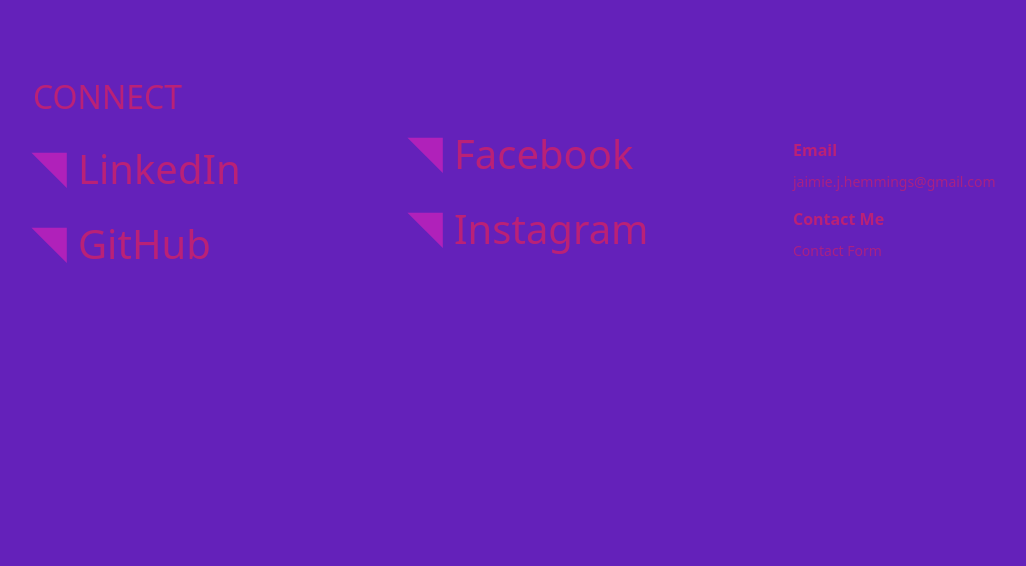
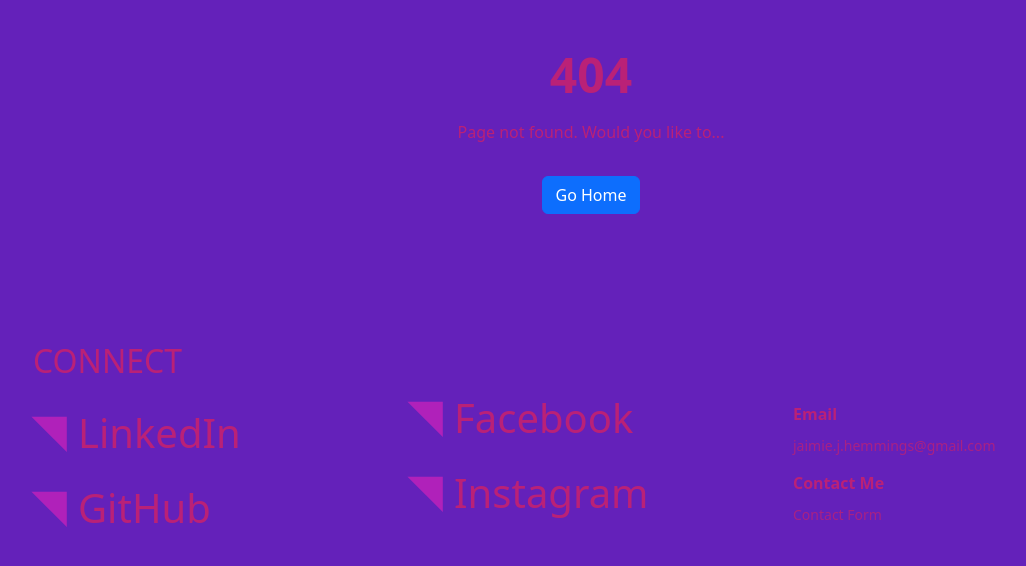
Before and after one commit to LidiaMorejudo/spanresources, a Python web app: template spanresources/templates/404.html in a window 1280 px wide. Shown: the part 58-624 px from the top of the page, without its empty margins (49-1075 px from the left). Run offline with Jinja, Linux system fonts and the light colour scheme; the template is opened without the code that fills it: most values are stand-ins (such as "Sample title", 1, 10 or a date in 2020).

Commit message:
Adding code in 404 so message come up when a 404 error comes up

```diff
--- a/spanresources/templates/404.html
+++ b/spanresources/templates/404.html
@@ -1,3 +1,14 @@
 {% extends "base.html" %} {% block content %}
-
+<section>
+  <div class="container mt-5 text-center">
+    <div class="row">
+      <div class="col-12">
+        <h1 class="display-5 fw-bold mb-3">404</h1>
+        <p>Page not found. Would you like to...</p>
+        <a href="{{ url_for('home') }}" class="btn btn-primary mt-3">Go Home</a>
+        <p class="mt-5">{{error_message}}</p>
+      </div>
+    </div>
+  </div>
+</section>
 {% endblock %}
```
